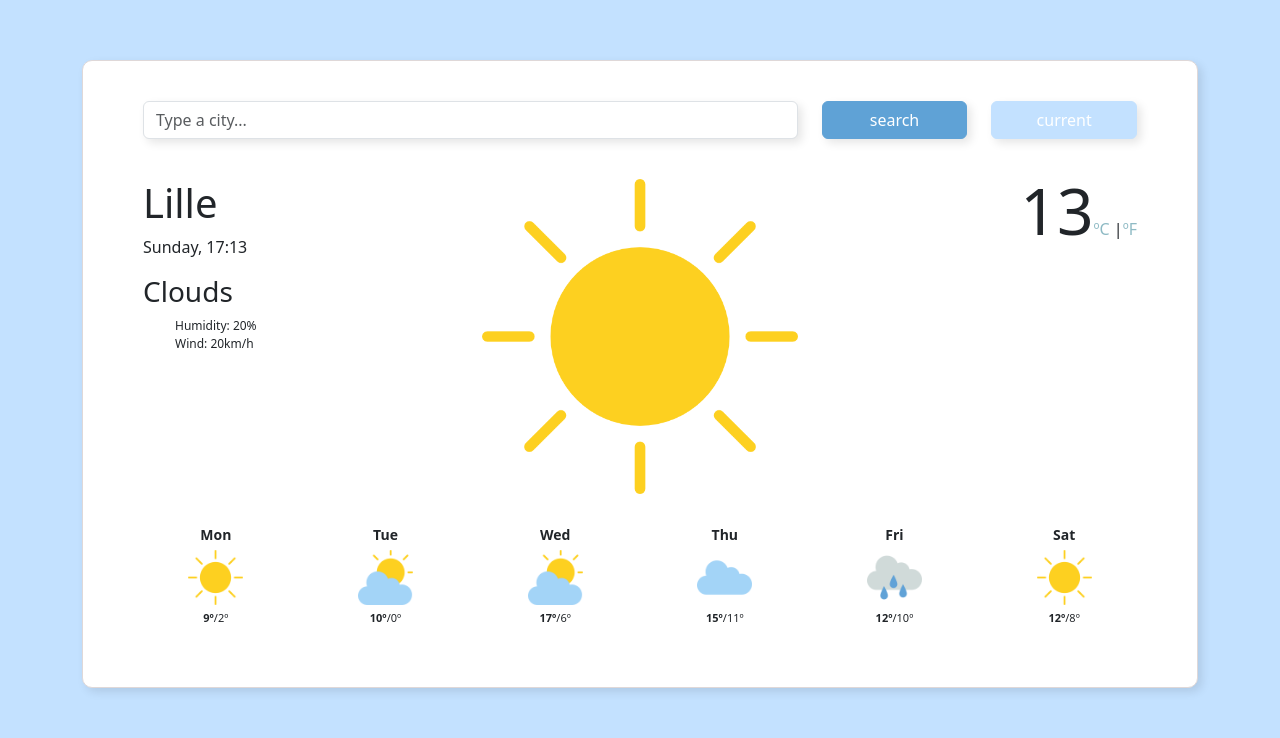
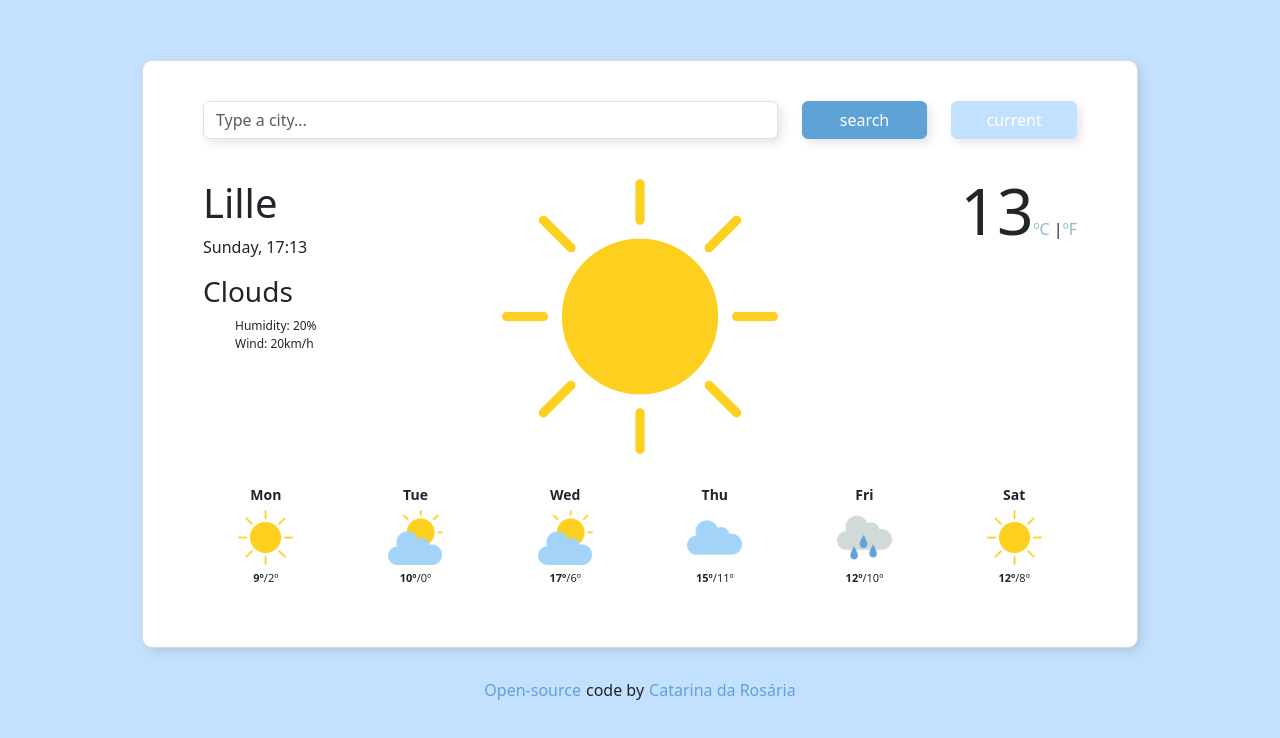
Before and after one commit to catarinadarosaria/weather-react, a React (Create React App) app: page / in a window 1280 px wide. Shown: the top 738 px of the page. Built offline with nearby package versions, Linux system fonts and the light colour scheme.

Commit message:
created footer

```diff
--- a/src/Weather.css
+++ b/src/Weather.css
@@ -10,7 +10,7 @@ ul {
 .weather-app {
   background-color: white;
   box-shadow: 4px 4px 10px rgba(0, 0, 0, 0.1);
-  margin: 60px auto;
+  margin: 60px 60px 30px 60px;
   max-width: 100%;
   border: 1px solid rgb(223, 216, 216);
   border-radius: 10px;
@@ -120,12 +120,18 @@ a:visited {
   font-size: 12px;
   margin-top: -35px;
 }
+footer {
+  text-align: center;
+}
 .gitLink {
   text-decoration: none;
   cursor: pointer;
+  color: rgb(95, 162, 214);
+  padding-right: 5px;
 }
 .myWebsite {
   text-decoration: none;
-  color: rgb(125, 162, 177);
   cursor: pointer;
+  color: rgb(95, 162, 214);
+  padding-left: 5px;
 }
--- a/src/Weather.js
+++ b/src/Weather.js
@@ -67,7 +67,6 @@ export default function Weather() {
               </div>
             </div>
           </div>
-
           <div className="week-weather row">
             <div className="col-2">
               <div className="week-data week-day">Mon</div>
@@ -114,6 +113,25 @@ export default function Weather() {
           </div>
         </div>
       </div>
+      <footer>
+        <a
+          className="gitLink"
+          href="https://github.com/catarinadarosaria/world-clock"
+          target="_blank"
+          rel="noreferrer"
+        >
+          Open-source
+        </a>
+        code by
+        <a
+          className="myWebsite"
+          href="https://catarinarosaria.com/"
+          target="_blank"
+          rel="noreferrer"
+        >
+          Catarina da Rosária
+        </a>
+      </footer>
     </div>
   );
 }
```
